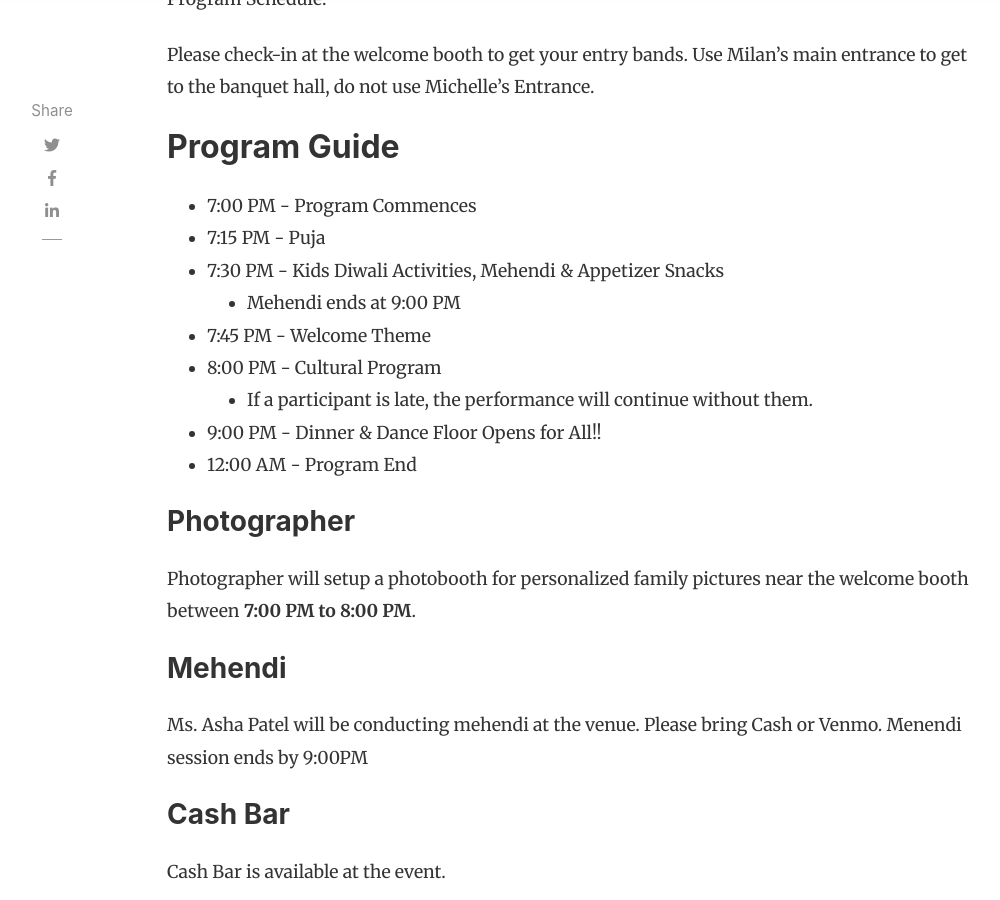
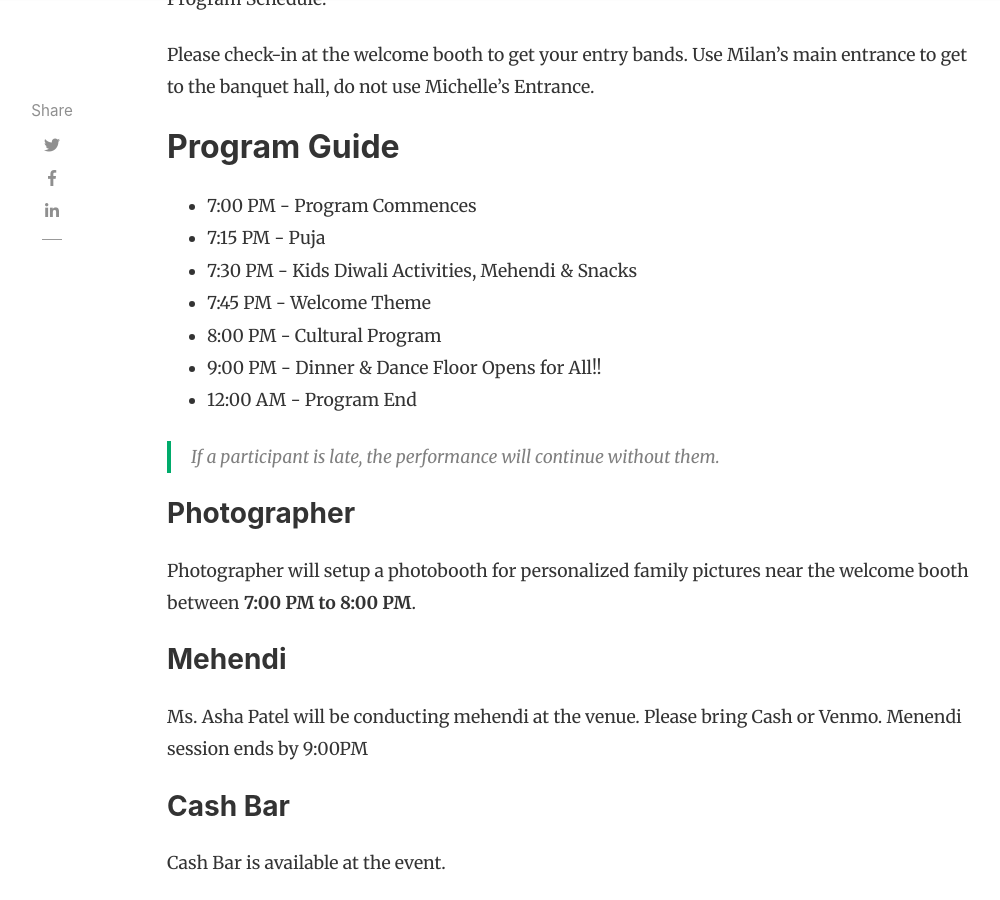
Before and after one commit to glen-rock-indian-community/glenrockindiancommunity.github.io, a Jekyll site: the page built from _posts/2022-10-19-diwali-2022-agenda.md, in a window 1280 px wide and 900 px high, scrolled down 786 px. Shown: the whole window, without its empty margins (118-1118 px from the left). Built offline with Jekyll 4.4.1, drawn with Linux system fonts in a browser that asks for light colours; nearby versions of some CDN libraries; comment, search, counter and statistics services are not loaded.

Commit message:
fixed path and formatting

```diff
--- a/_posts/2022-10-19-diwali-2022-agenda.md
+++ b/_posts/2022-10-19-diwali-2022-agenda.md
@@ -15,14 +15,13 @@ Please check-in at the welcome booth to get your entry bands. Use Milan's main e
 
  * 7:00 PM - Program Commences
  * 7:15 PM - Puja
- * 7:30 PM - Kids Diwali Activities, Mehendi & Appetizer Snacks
-     * Mehendi ends at 9:00 PM
+ * 7:30 PM - Kids Diwali Activities, Mehendi & Snacks
  * 7:45 PM - Welcome Theme
  * 8:00 PM - Cultural Program
-     *  If a participant is late, the performance will continue without them.
  * 9:00 PM - Dinner & Dance Floor Opens for All!!
  * 12:00 AM - Program End
 
+> If a participant is late, the performance will continue without them.
 
 ### Photographer
 Photographer will setup a photobooth for personalized family pictures near the welcome booth between **7:00 PM to 8:00 PM**.
```
